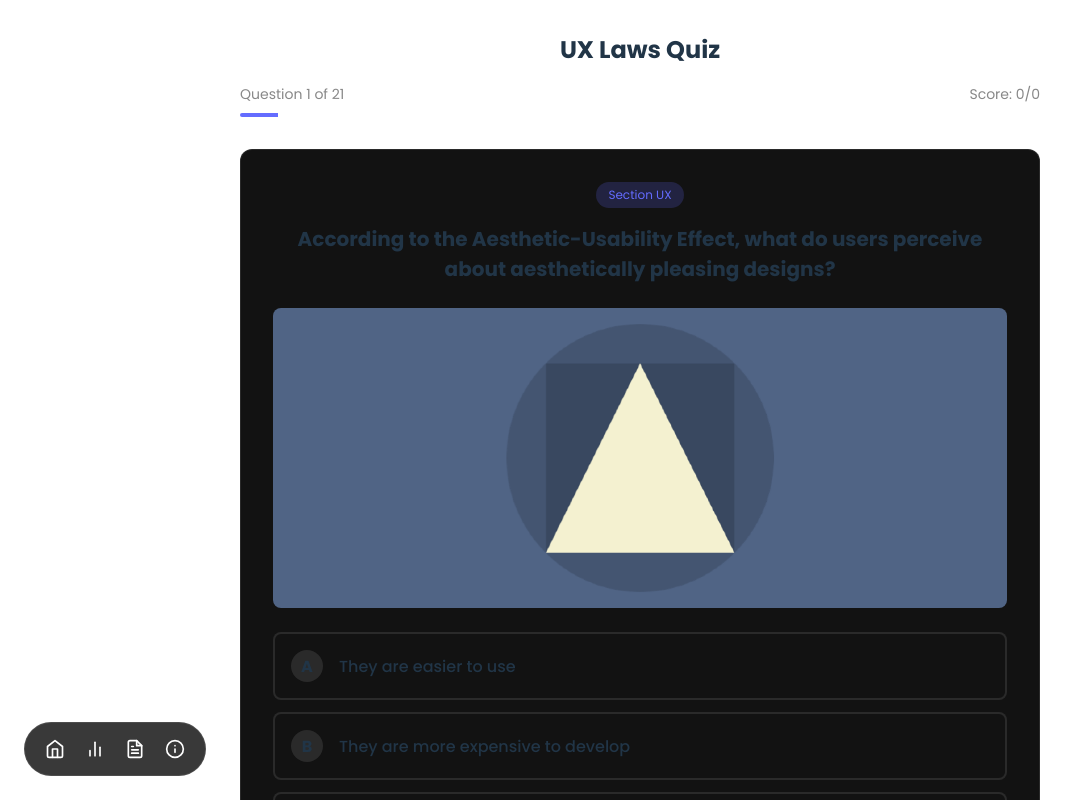
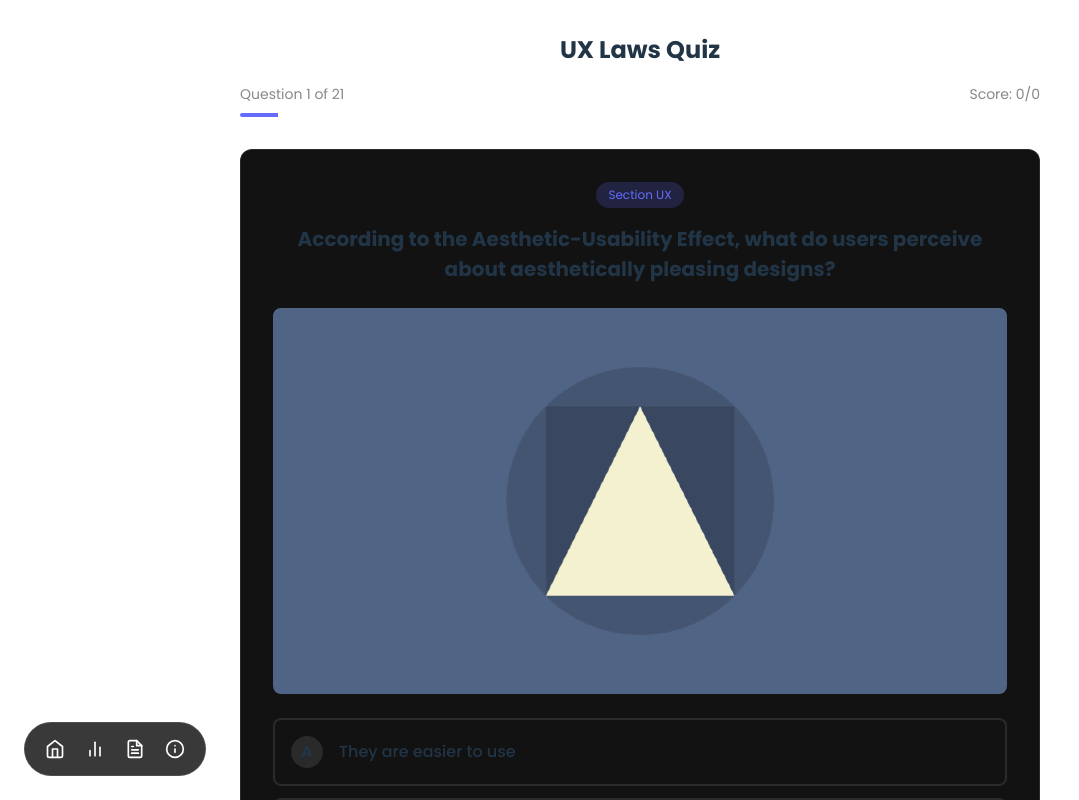
Before and after one commit to dvnnyle/xQuizer, a React (Vite) app: page /uxquiz1 in a window 1280 px wide. Shown: the top 800 px of the page, without its empty margins (0-1079 px from the left). Built offline with nearby package versions, Linux system fonts and the light colour scheme.

Commit message:
Increase question illustration max-height from 300px to 500px

```diff
--- a/src/chapterList/chapter3.css
+++ b/src/chapterList/chapter3.css
@@ -81,7 +81,7 @@
 
 .question-image img {
   width: 100%;
-  max-height: 300px;
+  max-height: 500px;
   object-fit: cover;
   display: block;
 }
```
